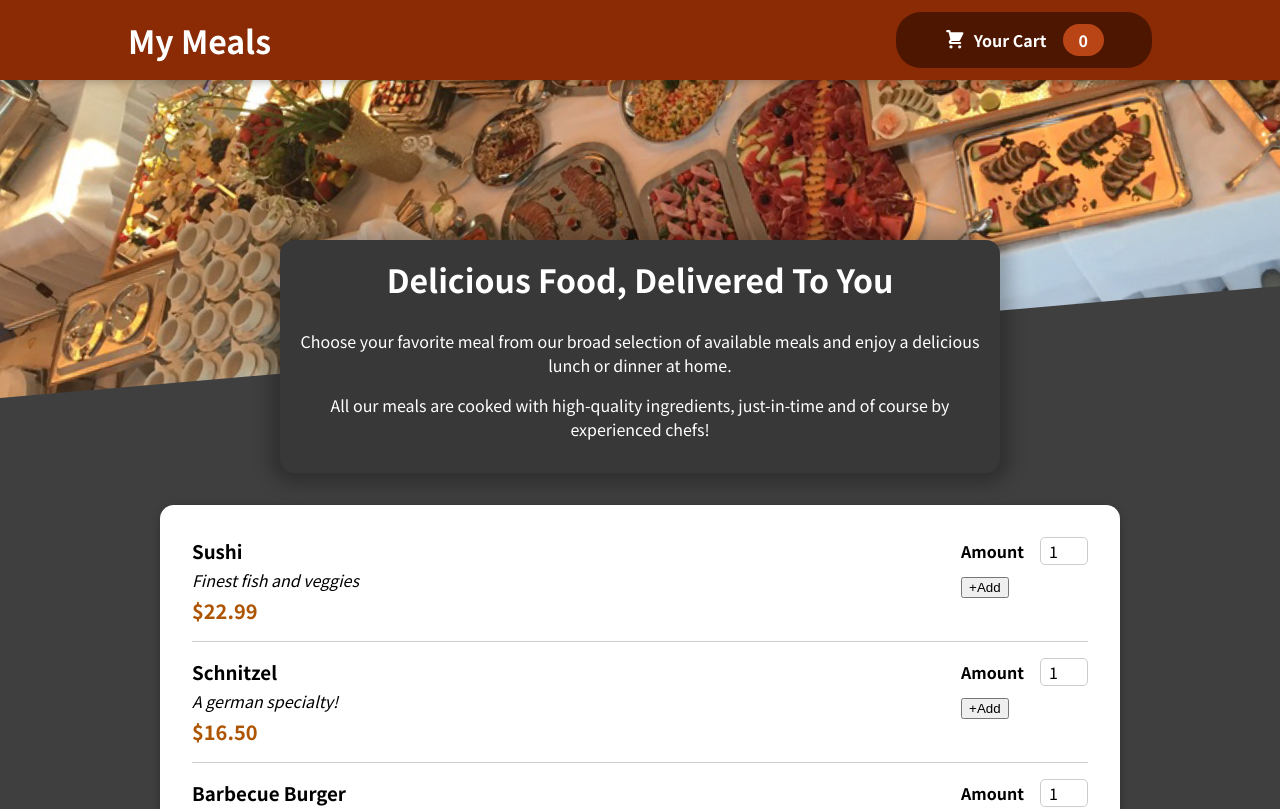
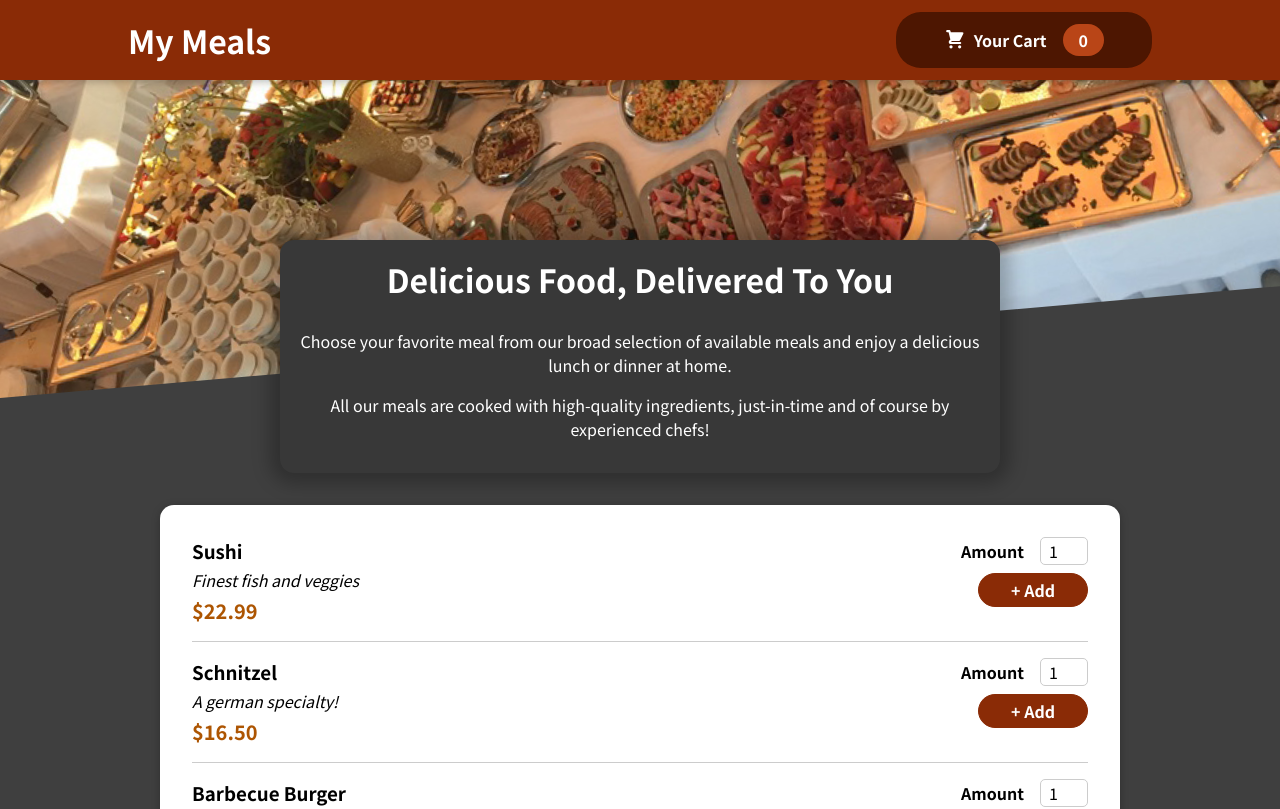
Before and after one commit to satriopriambodo/food-order, a React (Create React App) app: page / in a window 1280 px wide. Shown: the top 809 px of the page. Built offline with nearby package versions, Linux system fonts and the light colour scheme.

Commit message:
fixing bug

```diff
--- a/src/components/Meals/MealItem/MealItemForm.js
+++ b/src/components/Meals/MealItem/MealItemForm.js
@@ -25,12 +25,12 @@ const MealItemForm = (props) => {
   };
 
   return (
-    <form classesName={classes.form} onSubmit={submitHandler}>
+    <form className={classes.form} onSubmit={submitHandler}>
       <Input
         ref={amountInputRef}
         label="Amount"
         input={{
-          id: "amount",
+          id: "amount" + props.id,
           type: "number",
           min: "1",
           max: "5",
@@ -38,7 +38,7 @@ const MealItemForm = (props) => {
           defaultValue: "1",
         }}
       />
-      <button>+Add</button>
+      <button>+ Add</button>
       {!amountIsValid && <p>Please enter a valid amount (1-5).</p>}
     </form>
   );
```
Also changed, not shown: 1 other file (tests, documents, lock files or other folders).
